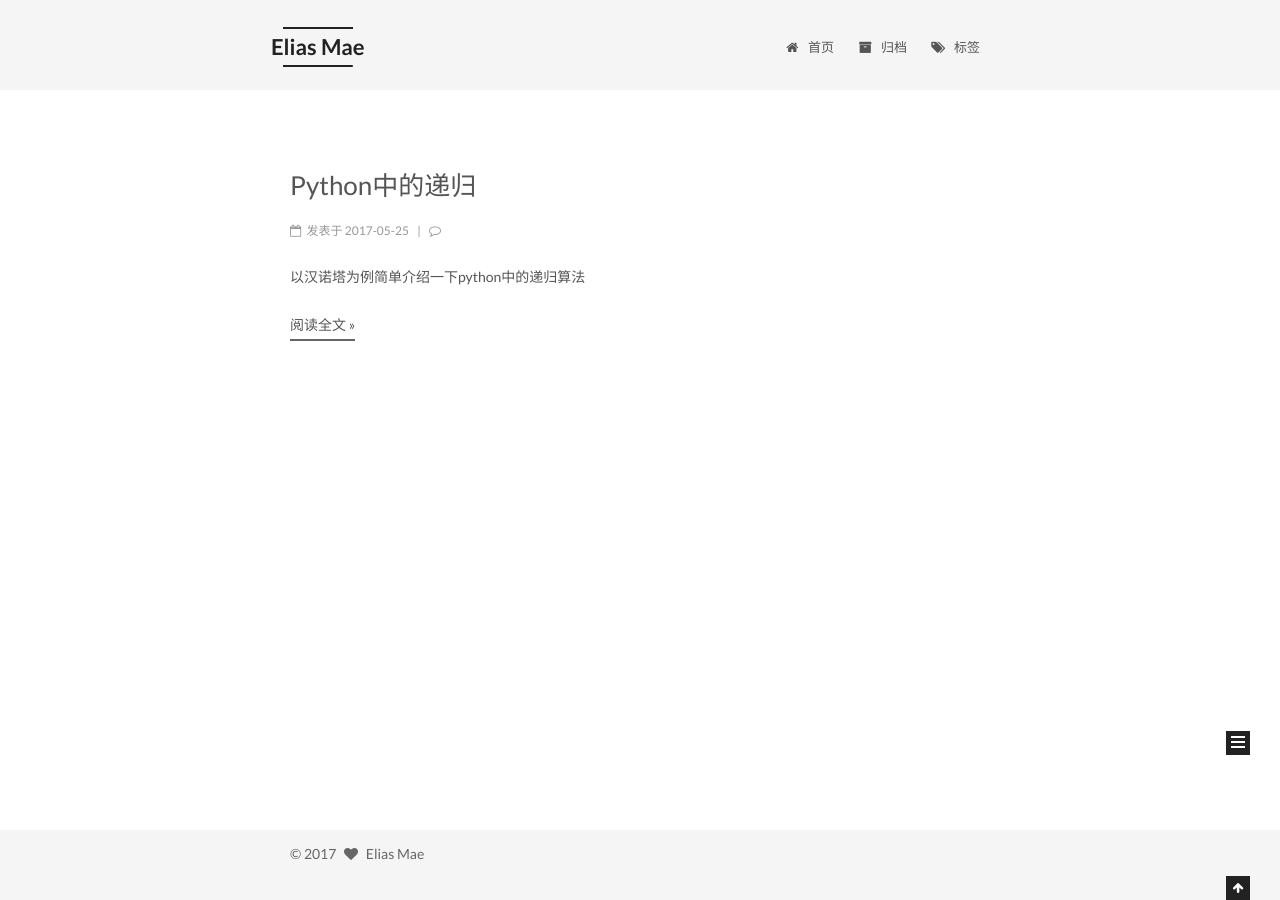
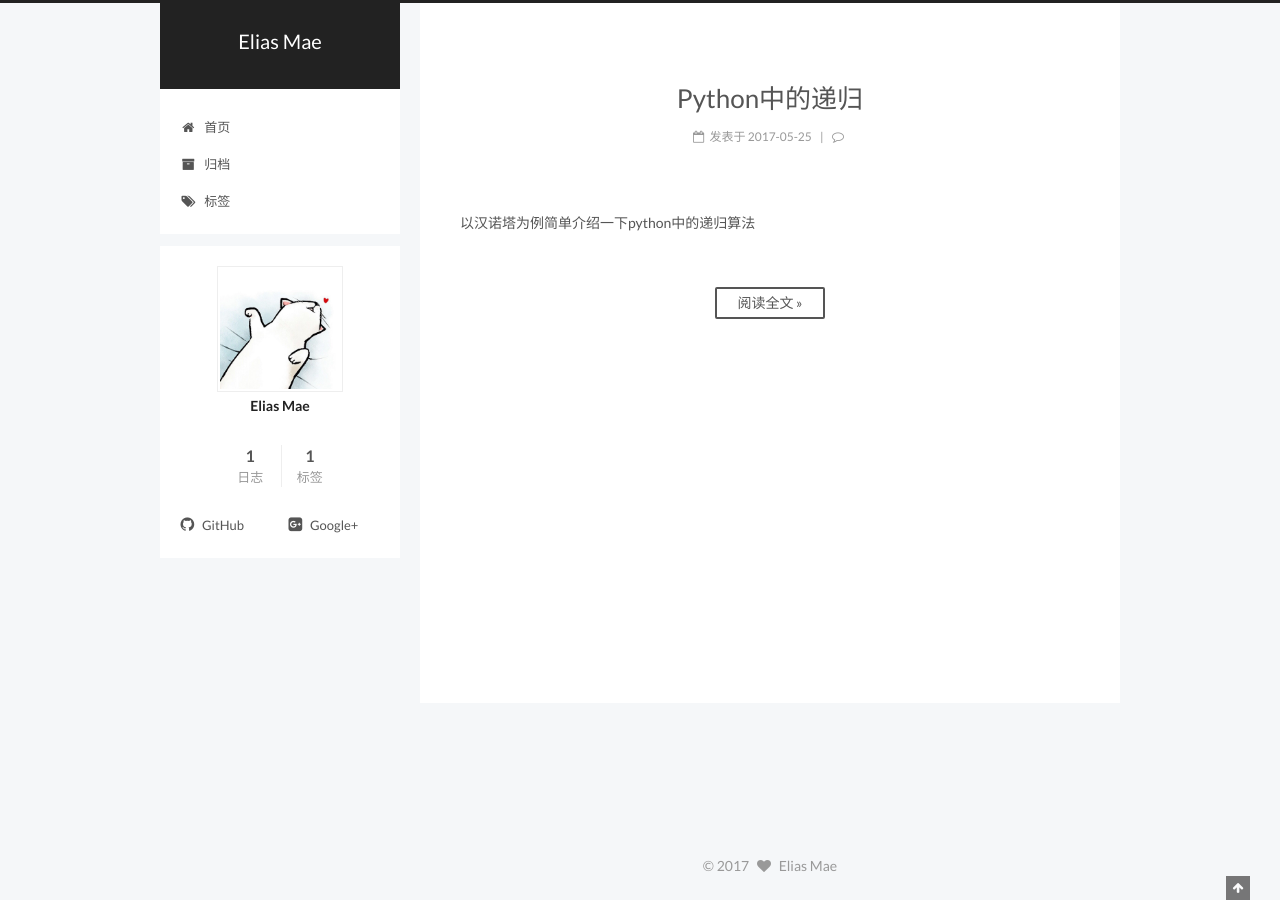
Before and after one commit to EliasMae/EliasMae.github.io, a Jekyll site: the page built from index.html, in a window 1280 px wide. Shown: the part 100-1000 px from the top of the page. Built offline with Jekyll 4.4.1, drawn with Linux system fonts in a browser that asks for light colours; the list of posts is cut into pages by our own code; comment, search, counter and statistics services are not loaded.

Commit message:
commit
Commit

```diff
--- a/_config.yml
+++ b/_config.yml
@@ -151,8 +151,8 @@ menu_icons:
 
 # Schemes
 # scheme: Muse
-scheme: Mist
-# scheme: Pisces
+# scheme: Mist
+scheme: Pisces
 
 
 # ---------------------------------------------------------------
```
